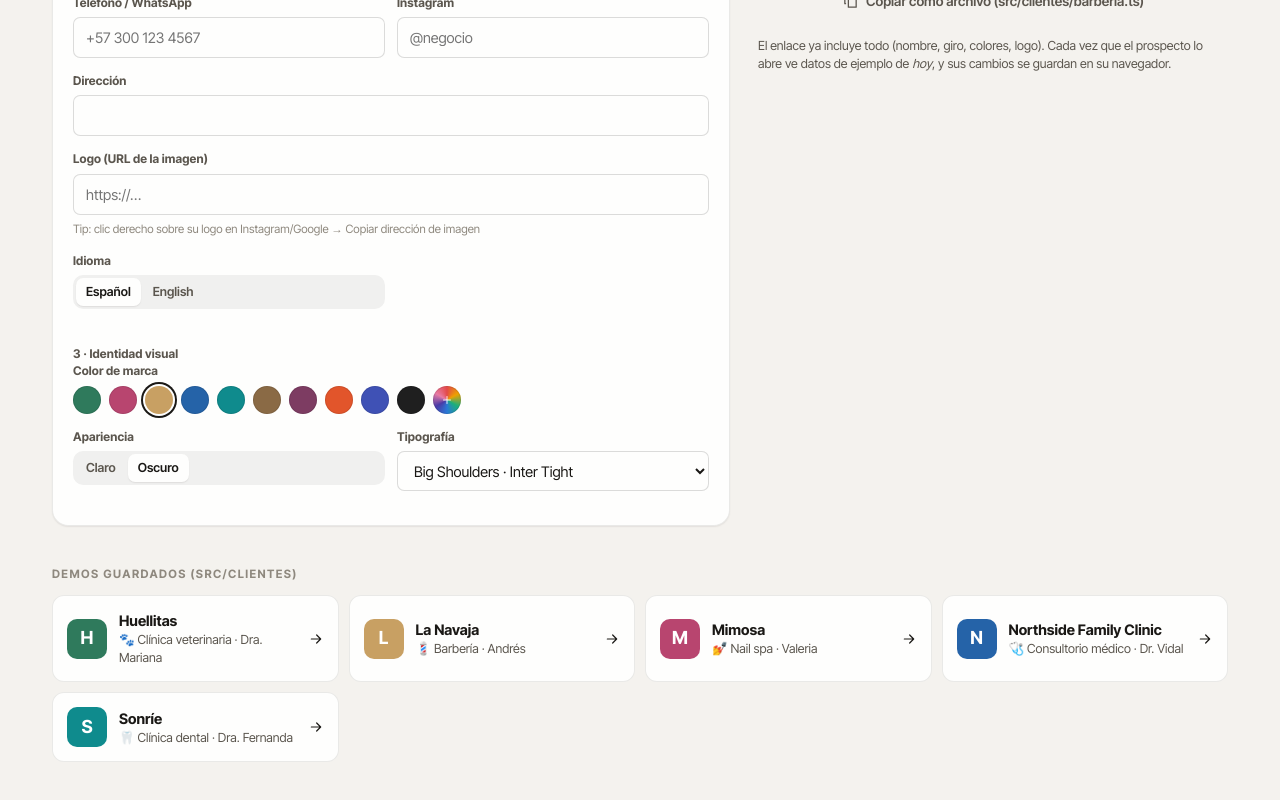
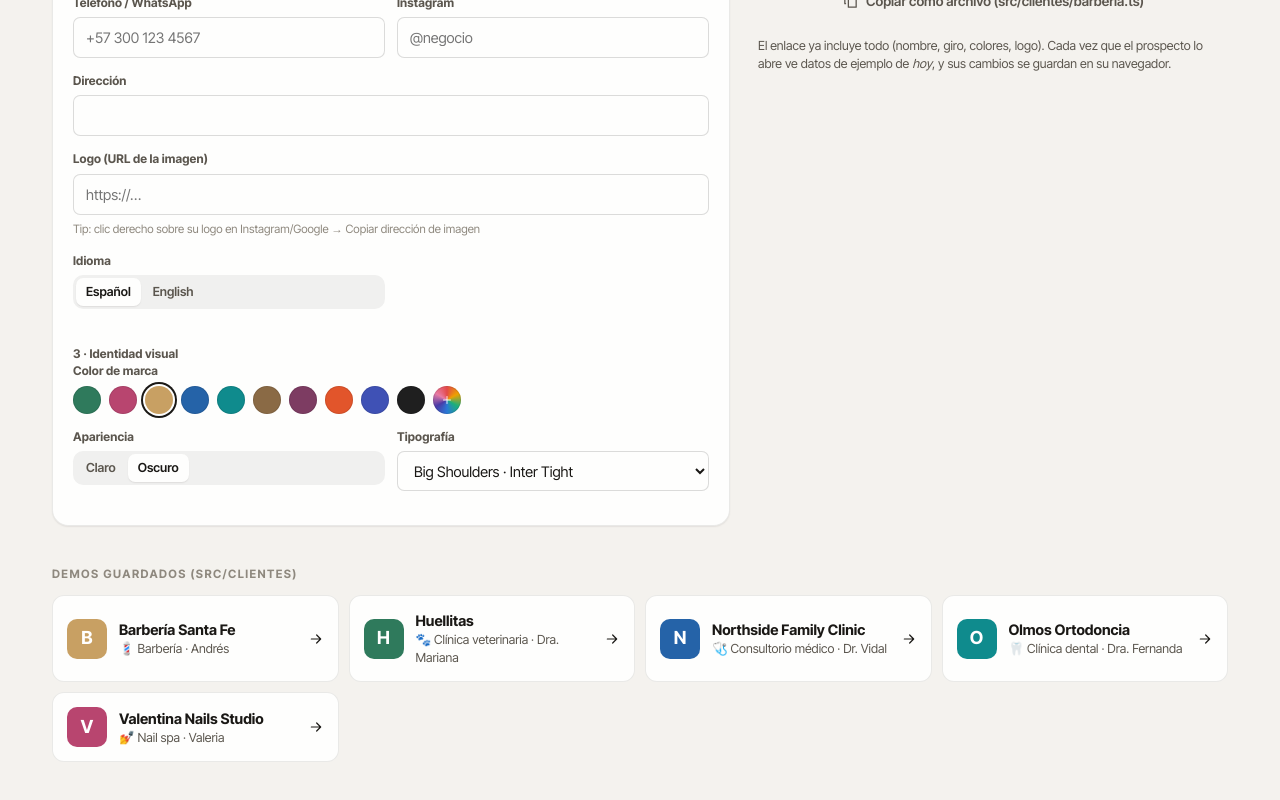
Before and after one commit to Daniel666674/AGENDA, a React (Vite) app: page / in a window 1280 px wide. Shown: the part 807-1607 px from the top of the page. Built offline with nearby package versions, Linux system fonts and the light colour scheme.

Commit message:
Rename sample demos to more natural business names
La Navaja → Barbería Santa Fe, Mimosa → Valentina Nails Studio, Sonríe → Olmos Ortodoncia.

Co-Authored-By: Claude Opus 5.5 <noreply@anthropic.com>
Claude-Session: https://claude.ai/code/session_01VAd8e9YyPBZ344AupoRiec

```diff
--- a/src/clientes/la-navaja.ts
+++ b/src/clientes/barberia-santa-fe.ts
@@ -1,14 +1,14 @@
 import type { DemoConfig } from '../types';
 
 const demo: DemoConfig = {
-  slug: 'la-navaja',
+  slug: 'barberia-santa-fe',
   type: 'barber',
-  name: 'La Navaja',
-  tagline: 'Barber Co. · Desde 2019',
+  name: 'Barbería Santa Fe',
+  tagline: 'Cortes clásicos y barba desde 2019',
   preparedFor: 'Andrés',
   phone: '+57 310 555 0199',
   address: 'Cra. 11 #93-40, Chicó, Bogotá',
-  instagram: '@lanavaja.barber',
+  instagram: '@barberiasantafe',
   lang: 'es',
 };
 
--- a/src/clientes/sonrie.ts
+++ b/src/clientes/olmos-ortodoncia.ts
@@ -1,14 +1,14 @@
 import type { DemoConfig } from '../types';
 
 const demo: DemoConfig = {
-  slug: 'sonrie',
+  slug: 'olmos-ortodoncia',
   type: 'dental',
-  name: 'Sonríe',
-  tagline: 'Ortodoncia y odontología integral',
+  name: 'Olmos Ortodoncia',
+  tagline: 'Odontología y ortodoncia para toda la familia',
   preparedFor: 'Dra. Fernanda',
   phone: '+57 315 555 0123',
   address: 'Av. 6N #23-45, Granada, Cali',
-  instagram: '@sonrie.dental',
+  instagram: '@olmosortodoncia',
   lang: 'es',
 };
 
--- a/src/clientes/mimosa.ts
+++ b/src/clientes/valentina-nails.ts
@@ -1,14 +1,14 @@
 import type { DemoConfig } from '../types';
 
 const demo: DemoConfig = {
-  slug: 'mimosa',
+  slug: 'valentina-nails',
   type: 'nails',
-  name: 'Mimosa',
-  tagline: 'Nail studio & pedicure spa',
+  name: 'Valentina Nails Studio',
+  tagline: 'Manicure, pedicure y uñas acrílicas',
   preparedFor: 'Valeria',
   phone: '+57 304 361 2020',
   address: 'Cra. 37 #8A-32, El Poblado, Medellín',
-  instagram: '@mimosa.nails',
+  instagram: '@valentinanails.studio',
   lang: 'es',
 };
 
```
Also changed, not shown: 1 other file (tests, documents, lock files or other folders).
